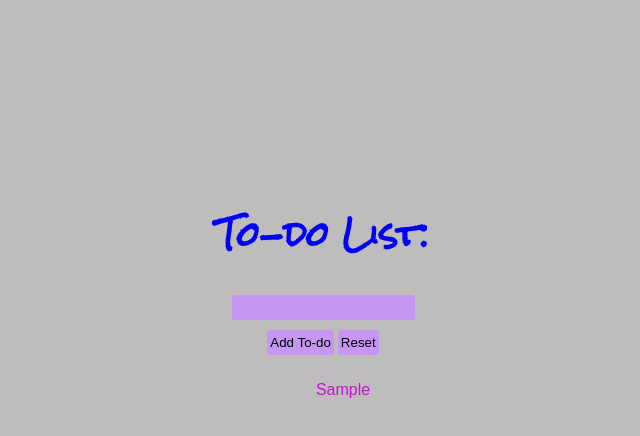
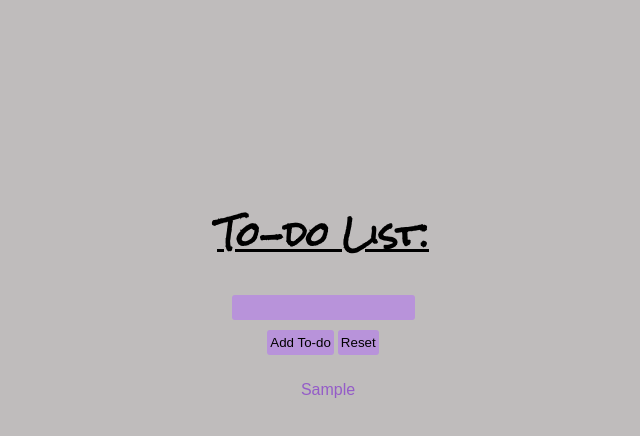
Before and after one commit to LedioDylgjeri/dom-todo-lab, a plain HTML site: page index.html in a window 1280 px wide. Both pictures are taken after typing "Sample" into the empty fields and a click on the button "Add To-do". Shown: the whole page, without its empty margins (317-957 px from the left). Drawn offline with Linux system fonts and the light colour scheme.

Commit message:
adjust margin on ls

```diff
--- a/css/style.css
+++ b/css/style.css
@@ -18,6 +18,9 @@ div:hover {
 h1 {
   font-family: 'Rock Salt', cursive;
   color: blue
+  text-transform: uppercase;
+  text-decoration: underline;
+  /* I don't know why I'm getting this underlined as an error when code works */
 }
 
 input,
@@ -29,7 +32,7 @@ button {
   -moz-border-radius: 3px;
   -webkit-border-radius: 3px;
   padding: 5px 3px;
-  background-color: rgb(198, 150, 243);
+  background-color: rgb(184, 147, 218);
 }
 
 input {
@@ -40,10 +43,10 @@ button:hover {
   box-shadow: 0px 5px 5px #888888;
   padding: 5px;
   background-position: 100% 0;
-  moz-transition: all .4s ease-in-out;
+  transition: all .4s ease-in-out;
+  -moz-transition: all .4s ease-in-out;
   -o-transition: all .4s ease-in-out;
   -webkit-transition: all .4s ease-in-out;
-  transition: all .4s ease-in-out;
   color: blue;
   }
 
@@ -51,9 +54,9 @@ button:hover {
 ul {
   list-style: none;
   font-family: Arial, Helvetica, sans-serif;
-  color: rgb(199, 14, 223);
+  color: rgb(148, 92, 200);
 }
 
 li {
-  margin: 0 auto;
+  margin-right: 30px;
 }
```
